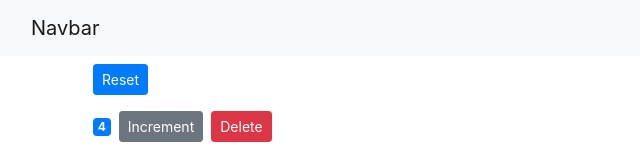
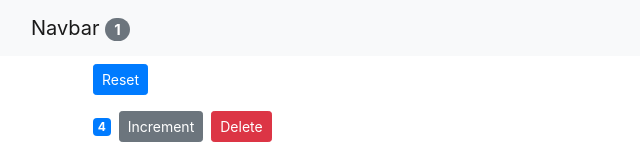
Before and after one commit to Eldor-dev/COUNTER-APP-React.js, a React (Create React App) app: page / in a window 1280 px wide. Shown: the top 156 px of the page, without its empty margins (0-640 px from the left). Built offline with nearby package versions, Linux system fonts and the light colour scheme.

Commit message:
Lifting the State up.

```diff
--- a/src/App.js
+++ b/src/App.js
@@ -3,15 +3,54 @@
 import NavBar from "./components/navbar";
 import "./App.css";
 
-function App() {
+class App extends Component {
+  state = {
+    counters: [
+      { id: 1, value: 4 },
+      { id: 2, value: 0 },
+      { id: 3, value: 0 },
+      { id: 4, value: 0 },
+    ],
+  };
+
+  handleIncrement = (counter) => {
+    const counters = [...this.state.counters];
+    const index = counters.indexOf(counter);
+    counters[index] = { ...counter };
+    counters[index].value++;
+    this.setState({ counters });
+  };
+
+  handleReset = () => {
+    const counters = this.state.counters.map((c) => {
+      c.value = 0;
+      return c;
+    });
+    this.setState({ counters });
+  };
+
+  handleDelete = (counterId) => {
+    const counters = this.state.counters.filter((c) => c.id !== counterId);
+    this.setState({ counters });
+  };
+
+  render() {
     return (
       <React.Fragment>
-      <NavBar />
+        <NavBar
+          totalCounters={this.state.counters.filter((c) => c.value > 0).length}
+        />
         <main className="container">
-        <Counters />
+          <Counters
+            onIncrement={this.handleIncrement}
+            onReset={this.handleReset}
+            onDelete={this.handleDelete}
+            counters={this.state.counters}
+          />
         </main>
       </React.Fragment>
     );
   }
+}
 
 export default App;
--- a/src/components/counters.jsx
+++ b/src/components/counters.jsx
@@ -2,50 +2,20 @@
 import Counter from "./counter";
 
 class Counters extends Component {
-  state = {
-    counters: [
-      { id: 1, value: 4 },
-      { id: 2, value: 0 },
-      { id: 3, value: 0 },
-      { id: 4, value: 0 },
-    ],
-  };
-
-  handleIncrement = (counter) => {
-    const counters = [...this.state.counters];
-    const index = counters.indexOf(counter);
-    counters[index] = { ...counter };
-    counters[index].value++;
-    this.setState({ counters });
-  };
-
-  handleReset = () => {
-    const counters = this.state.counters.map((c) => {
-      c.value = 0;
-      return c;
-    });
-    this.setState({ counters });
-  };
-
-  handleDelete = (counterId) => {
-    const counters = this.state.counters.filter((c) => c.id !== counterId);
-    this.setState({ counters });
-  };
-
   render() {
     return (
       <div>
         <button
-          onClick={this.handleReset}
+          onClick={this.props.onReset}
           className="btn btn-primary btn-sm m-2"
         >
           Reset
         </button>
-        {this.state.counters.map((counter) => (
+        {this.props.counters.map((counter) => (
           <Counter
             key={counter.id}
-            onIncrement={this.handleIncrement}
-            onDelete={this.handleDelete}
+            onIncrement={this.props.onIncrement}
+            onDelete={this.props.onDelete}
             counter={counter}
           ></Counter>
         ))}
--- a/src/components/navbar.jsx
+++ b/src/components/navbar.jsx
@@ -1,13 +1,15 @@
 import React, { Component } from "react";
 
 class NavBar extends Component {
-  state = {};
   render() {
     return (
       <nav class="navbar navbar-light bg-light">
         <div class="container-fluid">
           <a class="navbar-brand" href="#">
-            Navbar
+            Navbar{" "}
+            <span className="badge badge-pill badge-secondary">
+              {this.props.totalCounters}
+            </span>
           </a>
         </div>
       </nav>
```
Lines whose indentation alone changed are shown as unchanged.
